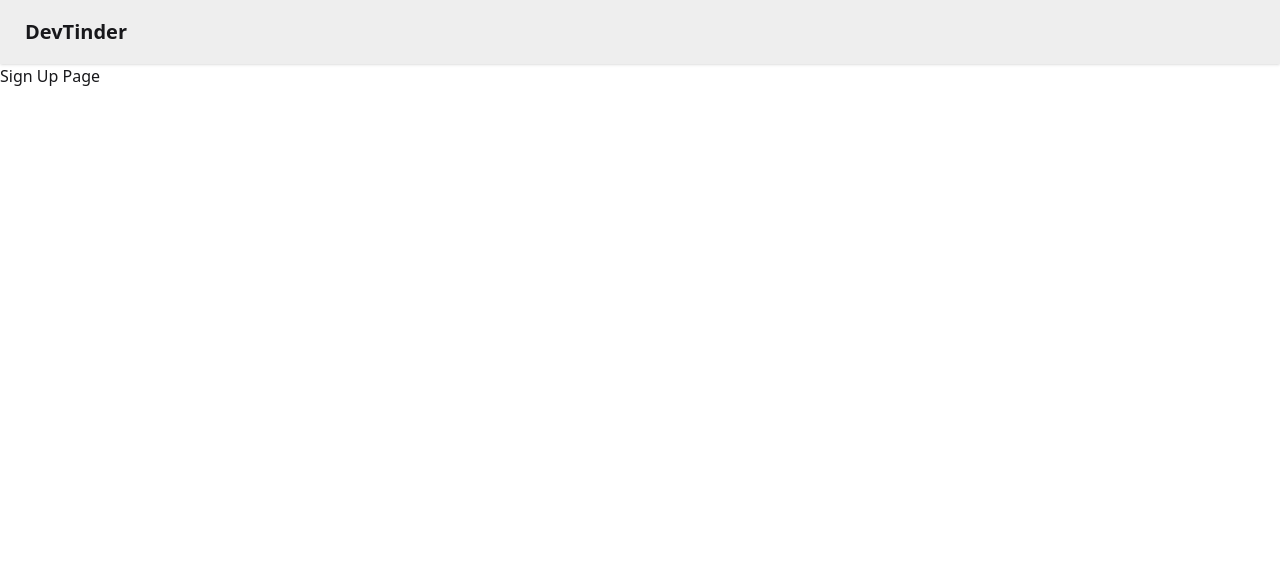
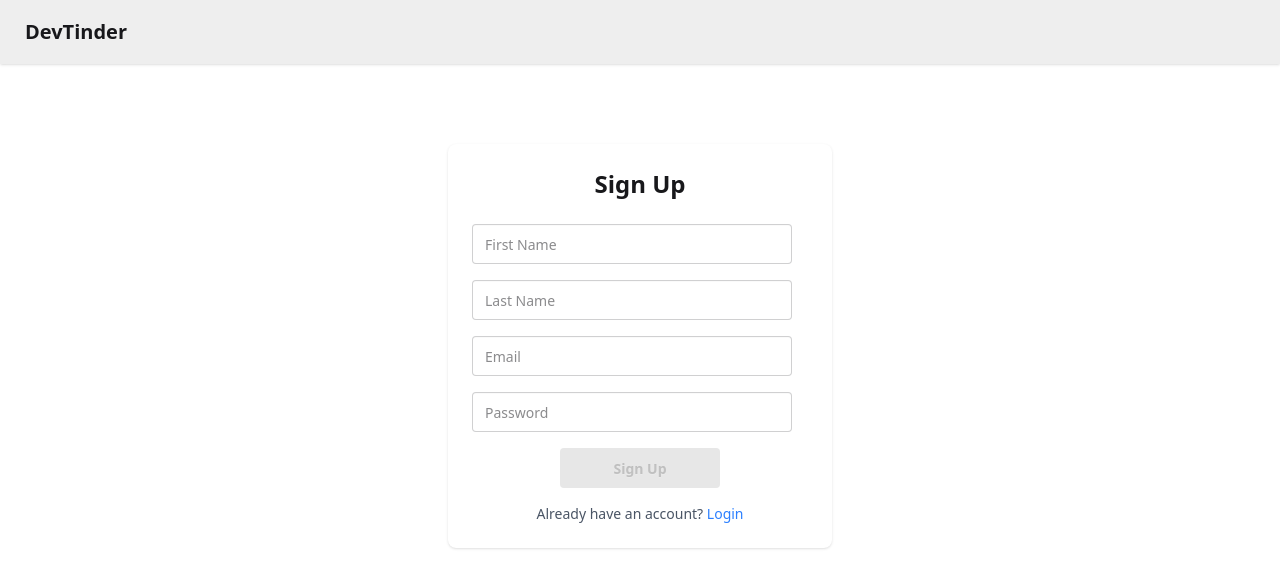
Before and after one commit to Bappy38/devTinder-dashboard, a React (Vite) app: page /signup in a window 1280 px wide. Shown: the top 588 px of the page. Built offline with nearby package versions, Linux system fonts and the light colour scheme; no server answers.

Commit message:
SignUp Feature Implemented

```diff
--- a/src/components/SignUp.jsx
+++ b/src/components/SignUp.jsx
@@ -1,7 +1,146 @@
+import axios from "axios";
+import { useState } from "react";
+import { useNavigate, Link } from "react-router-dom";
+import { ENDPOINTS } from "../constants/endpoints";
+import { NOTIFICATION_TYPE } from "../constants/notificationType";
+
 const SignUp = () => {
+    const [formData, setFormData] = useState({
+        firstName: "",
+        lastName: "",
+        email: "",
+        password: ""
+    });
+
+    const navigate = useNavigate();
+
+    const handleChange = (e) => {
+        const { name, value } = e.target;
+        setFormData(prev => ({ ...prev, [name]: value }));
+    };
+
+    const handleSignup = async (e) => {
+        e.preventDefault();
+
+        try {
+            await axios.post(ENDPOINTS.SIGNUP,
+            {
+                firstName: formData.firstName,
+                lastName: formData.lastName,
+                email: formData.email,
+                password: formData.password
+            },
+            {
+                withCredentials: true
+            });
+            window.showNotification(crypto.randomUUID(), 'User Created Successfully', NOTIFICATION_TYPE.SUCCESS);
+            navigate("/login");
+        } catch (err) {
+            console.error(err);
+            const errorMessage = err.response?.data?.error || "Something went wrong. Please try again.";
+            window.showNotification(crypto.randomUUID(), errorMessage, NOTIFICATION_TYPE.ERROR);
+        }
+    };
+
+    const isFormValid = () => {
+        const emailRegex = /^[^\s@]+@[^\s@]+\.[^\s@]+$/;
+        const passwordRegex = /^(?=.*\d)(?=.*[a-z])(?=.*[A-Z]).{8,}$/;
+
+        return (
+            formData.firstName.trim() !== "" &&
+            formData.lastName.trim() !== "" &&
+            emailRegex.test(formData.email) &&
+            passwordRegex.test(formData.password)
+        );
+    };
+
     return (
-        <div>
-            Sign Up Page
+        <div className="flex justify-center mt-20">
+            <div className="card w-96 bg-base-100 shadow-sm">
+                <div className="card-body">
+                    <h2 className="text-center text-2xl font-bold mb-4">Sign Up</h2>
+
+                    <form onSubmit={handleSignup} className="space-y-4">
+                        <div>
+                            <label className="input validator">
+                                <input
+                                    name="firstName"
+                                    value={formData.firstName}
+                                    onChange={handleChange}
+                                    type="text"
+                                    placeholder="First Name"
+                                    required
+                                />
+                            </label>
+                        </div>
+
+                        <div>
+                            <label className="input validator">
+                                <input
+                                    name="lastName"
+                                    value={formData.lastName}
+                                    onChange={handleChange}
+                                    type="text"
+                                    placeholder="Last Name"
+                                    required
+                                />
+                            </label>
+                        </div>
+
+                        <div>
+                            <label className="input validator">
+                                <input
+                                    name="email"
+                                    value={formData.email}
+                                    onChange={handleChange}
+                                    type="email"
+                                    placeholder="Email"
+                                    required
+                                />
+                            </label>
+                        </div>
+
+                        <div>
+                            <label className="input validator">
+                                <input
+                                    name="password"
+                                    value={formData.password}
+                                    onChange={handleChange}
+                                    type="password"
+                                    placeholder="Password"
+                                    required
+                                    minLength="8"
+                                    pattern="(?=.*\d)(?=.*[a-z])(?=.*[A-Z]).{8,}"
+                                    title="Must be more than 8 characters, including number, lowercase letter, uppercase letter"
+                                />
+                            </label>
+                            <p className="validator-hint hidden text-xs text-gray-500 mt-1">
+                                Must be more than 8 characters, including<br/>
+                                ⬩ At least one number<br/>
+                                ⬩ At least one lowercase letter<br/>
+                                ⬩ At least one uppercase letter
+                            </p>
+                        </div>
+
+                        <div className="flex justify-center mt-4">
+                            <button
+                                type="submit"
+                                className="btn btn-primary w-40"
+                                disabled={!isFormValid()}
+                            >
+                                Sign Up
+                            </button>
+                        </div>
+
+                        <div className="text-center text-sm text-gray-600 mt-4">
+                            Already have an account?{" "}
+                            <Link to="/login" className="text-blue-500 hover:underline">
+                                Login
+                            </Link>
+                        </div>
+                    </form>
+                </div>
+            </div>
         </div>
     );
 };
--- a/src/constants/endpoints.js
+++ b/src/constants/endpoints.js
@@ -2,6 +2,7 @@ export const API_BASE_URL = import.meta.env.VITE_API_BASE_URL;
 
 export const ENDPOINTS = {
     LOGIN: API_BASE_URL + '/auth/signin',
+    SIGNUP: API_BASE_URL + '/auth/signup',
     LOGOUT: API_BASE_URL + '/auth/logout',
 
     GET_PROFILE: API_BASE_URL + '/profile/view',
```
